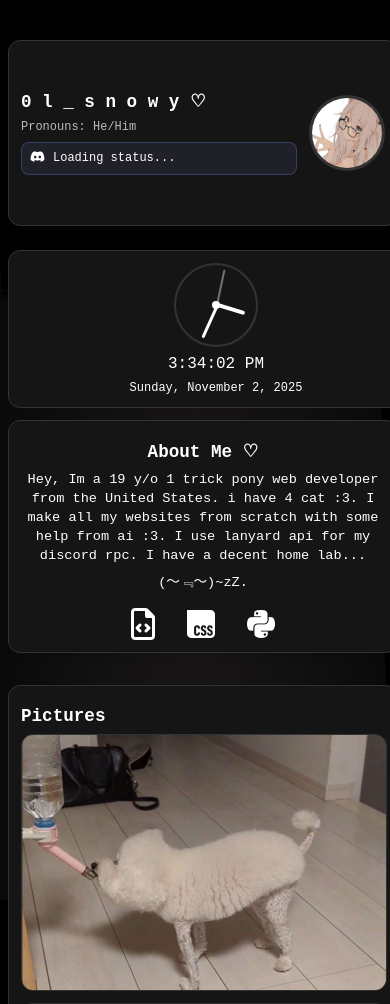
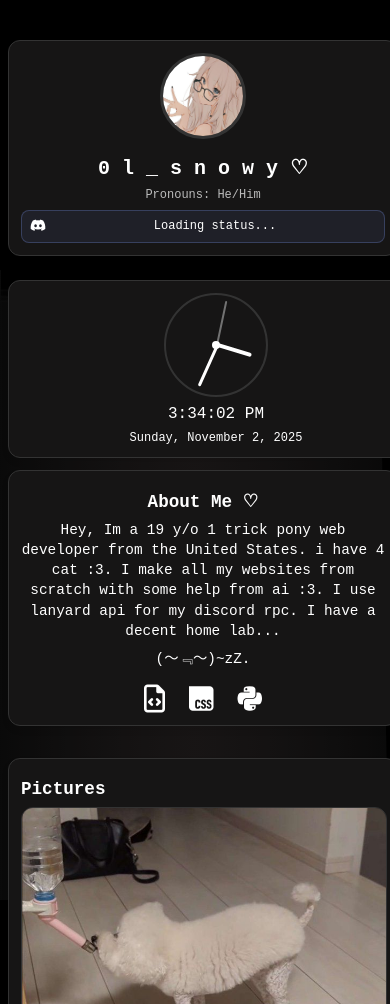
Before and after one commit to 01snowy/Snowy-webistes, a Jekyll site: the page aboutme.html, which Jekyll copies as it is, in a window 390 px wide. Shown: the top 1004 px of the page. Built offline with Jekyll 4.4.1, drawn with Linux system fonts in a browser that asks for light colours; nearby versions of some CDN libraries; some of the changed text lies outside the part shown; grey boxes are pictures that could not be loaded.

Commit message:
Update aboutme.html

```diff
--- a/aboutme.html
+++ b/aboutme.html
@@ -302,6 +302,79 @@
     animation-duration: 0.6s;
 }
 
+/* Contact Module Styles */
+.contact-module {
+    text-align: center;
+    max-width: 800px;
+    margin: 0 auto;
+    padding: 1.5rem;
+}
+
+.contact-info {
+    display: flex;
+    flex-direction: row; /* Changed to row for better layout */
+    justify-content: center;
+    gap: 2rem;
+    margin-top: 1.5rem;
+}
+
+.contact-item {
+    display: flex;
+    align-items: center;
+    gap: 0.75rem;
+    padding: 1rem 1.5rem;
+    background-color: var(--card-bg);
+    border: 1px solid var(--border-color);
+    border-radius: 12px;
+    transition: transform var(--animation-speed), border-color var(--animation-speed);
+    min-width: 200px;
+}
+
+.contact-item:hover {
+    transform: translateY(-2px);
+    border-color: var(--accent-color);
+}
+
+.contact-item i {
+    font-size: 1.5rem;
+    color: var(--accent-color);
+}
+
+.contact-item a,
+.contact-item span {
+    color: var(--text-primary);
+    text-decoration: none;
+    font-size: 1rem;
+    transition: color var(--animation-speed);
+}
+
+.contact-item a:hover {
+    color: var(--accent-color);
+}
+
+/* Update media queries for contact module */
+@media (max-width: 768px) {
+    .contact-info {
+        flex-direction: column;
+        gap: 1rem;
+    }
+
+    .contact-item {
+        width: 100%;
+        min-width: unset;
+        padding: 0.75rem 1rem;
+    }
+
+    .contact-item i {
+        font-size: 1.25rem;
+    }
+
+    .contact-item a,
+    .contact-item span {
+        font-size: 0.9rem;
+    }
+}
+
 /* Media Queries */
         @media (max-width: 1024px) {
             .top-row {
@@ -416,6 +489,124 @@
                 grid-template-columns: 1fr;
             }
         }
+
+        /* Update these styles in your existing <style> section */
+
+        /* Make modules more compact on mobile */
+        @media (max-width: 768px) {
+            .container {
+                padding: 0 0.5rem;
+                margin-top: 40px;
+                gap: 0.75rem;
+            }
+
+            .module {
+                padding: 1rem;
+            }
+
+            /* Fix profile section */
+            .profile {
+                flex-direction: column-reverse;
+                text-align: center;
+                gap: 1rem;
+                min-height: auto;
+            }
+
+            .profile img {
+                width: 80px;
+                height: 80px;
+                margin: 0 auto;
+            }
+
+            .profile-info {
+                width: 100%;
+            }
+
+            .profile-info h1 {
+                font-size: 1.5rem;
+            }
+
+            /* Fix pictures grid */
+            .pictures-grid {
+                grid-template-columns: 1fr;
+                gap: 1rem;
+            }
+
+            /* Fix contact items */
+            .contact-info {
+                flex-direction: column;
+                gap: 0.75rem;
+            }
+
+            .contact-item {
+                width: 100%;
+                box-sizing: border-box;
+                justify-content: center;
+                padding: 0.75rem;
+            }
+
+            /* Fix tech stack */
+            .tech-stack {
+                gap: 1.5rem;
+            }
+
+            .tech-stack i {
+                font-size: 1.75rem;
+            }
+
+            /* Improve text readability */
+            .about-me p {
+                font-size: 0.9rem;
+                line-height: 1.4;
+                margin: 0.5rem 0;
+            }
+
+            /* Make clock more compact */
+            .analog-clock {
+                width: 100px;
+                height: 100px;
+            }
+
+            .clock-module {
+                padding: 1rem;
+            }
+        }
+
+        /* Additional fixes for very small screens */
+        @media (max-width: 480px) {
+            .profile-info h1 {
+                font-size: 1.25rem;
+            }
+
+            .discord-status {
+                font-size: 0.8rem;
+            }
+
+            .contact-item {
+                font-size: 0.9rem;
+            }
+
+            .module {
+                padding: 0.75rem;
+            }
+        }
+
+        /* Fix modal on mobile */
+@media (max-width: 768px) {
+    .image-modal {
+        padding-top: 20px;
+    }
+
+    .close-modal {
+        right: 15px;
+        top: 15px;
+        font-size: 30px;
+    }
+
+    .modal-content {
+        max-width: 95%;
+    }
+}
     </style>
 </head>
 <body>
@@ -460,7 +651,7 @@
             <div class="module about-module">
                 <h2>About Me ♡</h2>
                 <div class="about-me">
-                    <p>Hey, Im a 19 y/o 1 trick pony web developer from the United States. i have 4 cat :3. I make all my websites from scratch with some help from ai :3. I use lanyard api for my discord rpc. I have a decent home lab...</p>
+                    <p>Hey, Im a 19 y/o 1 trick pony web developer from the United States. i have 4 cat :3. I make all my websites from scratch with some help from ai :3. I use lanyard api for my discord rpc. I have a decent home lab... </p>
                     <p>(～﹃～)~zZ.  </p>
                     <div class="tech-stack">
                         <i class="fa-regular fa-file-code" title="HTML5"></i>
@@ -493,10 +684,24 @@
                     </div>
                 </div>
             </div>
+
+            <div class="module contact-module">
+    <h2>Contact Me ♡</h2>
+    <div class="contact-info">
+        <div class="contact-item">
+            <i class="fa-regular fa-envelope"></i>
+            <a href="mailto:snowy@0lsnowy.xyz">snowy@0lsnowy.xyz</a>
+        </div>
+        <div class="contact-item">
+            <i class="fa-brands fa-discord"></i>
+            <span>@0lsnowy</span>
+        </div>
+    </div>
+</div>
+
         </div>
 
-
-    <!-- Image Modal -->
+        <!-- Image Modal -->
 <div class="image-modal" id="imageModal">
     <span class="close-modal">&times;</span>
     <img class="modal-content" id="modalImage">
```
